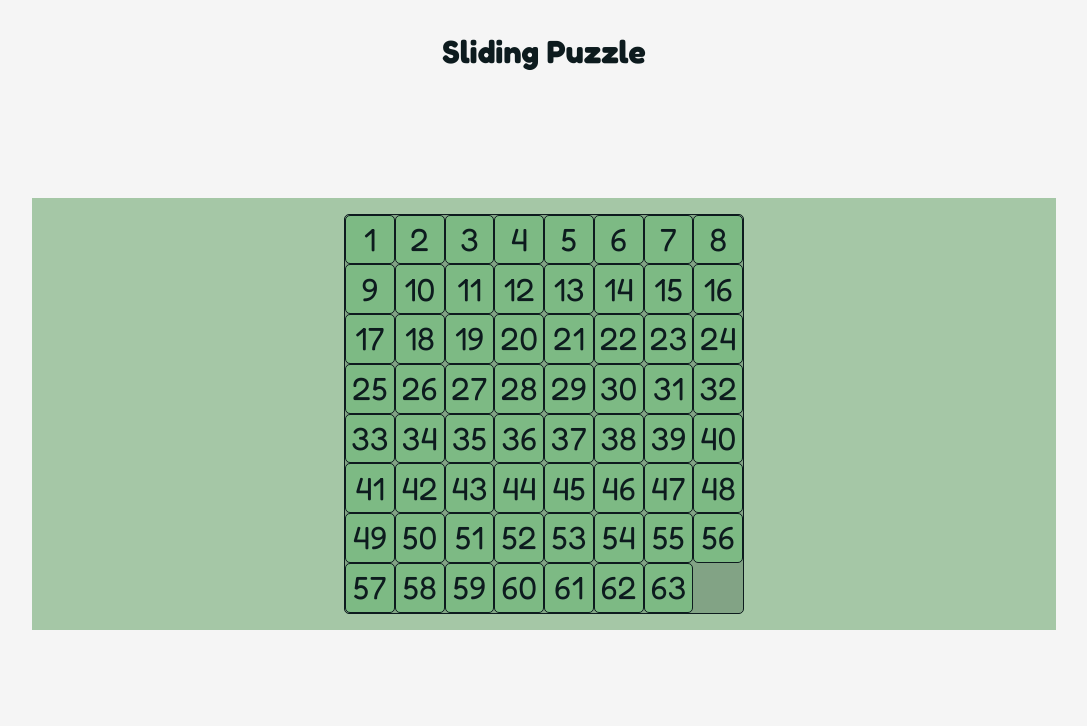
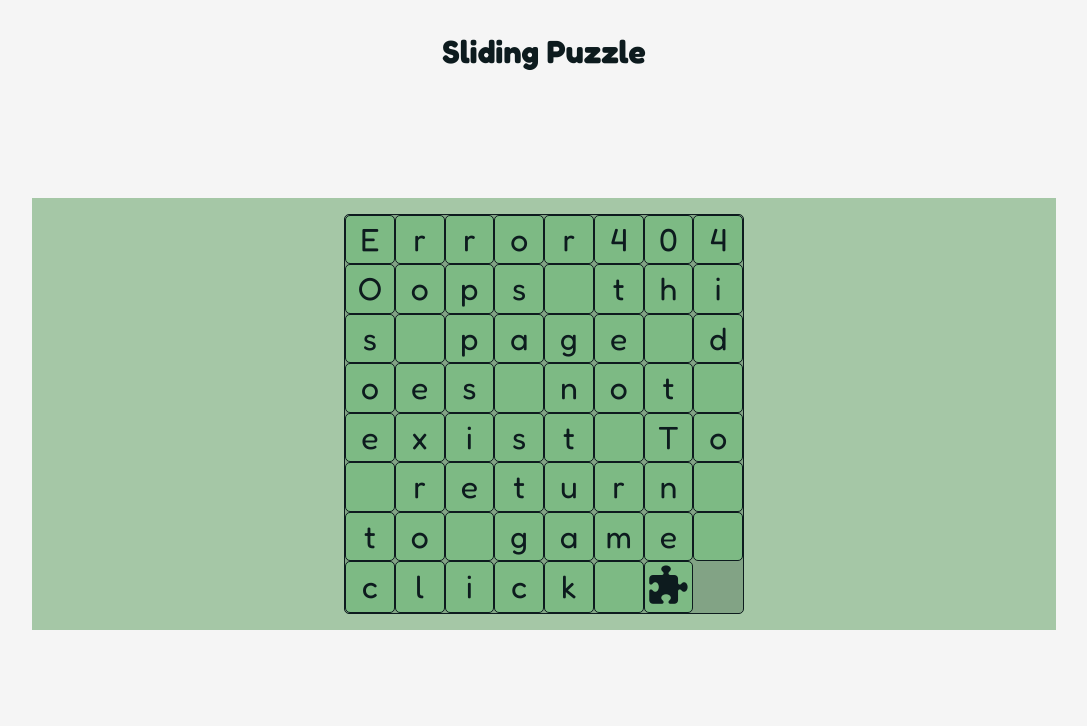
Before and after one commit to theresaabl/sliding-puzzle, a plain HTML site: page 404.html in a window 1280 px wide. Shown: the top 726 px of the page, without its empty margins (96-1183 px from the left). Drawn offline with Linux system fonts and the light colour scheme.

Commit message:
Create error message with function

```diff
--- a/assets/css/style.css
+++ b/assets/css/style.css
@@ -33,6 +33,10 @@ header {
 header a {
     text-decoration: none;
     color: inherit;
+}
+
+header a:hover, header a:active {
+    color: #0d1b1ea0;
 }
 
 header h1 {
@@ -300,6 +304,19 @@ dialog::backdrop {
     max-height: 50vh;
 }
 
+#error-message a {
+    text-decoration: none;
+    color: inherit;
+}
+
+#error-message a:hover, #error-message a:active {
+    color: #0d1b1ea0;
+}
+
+#error-message i {
+    font-size: 120%;
+}
+
 /* Puzzle grid */
 #error-message {
     border: 1px solid #0d1b1e;
--- a/assets/js/script-404.js
+++ b/assets/js/script-404.js
@@ -10,11 +10,12 @@ document.addEventListener("DOMContentLoaded", function() {
 function errorMessage(){
     let error = document.getElementById("error-message");
     let errorHTML = "";
+    let errorString = `Error404Oops this page does not exist To return to game click `;
     let gridSize = 8;
-    for (let i = 1; i < gridSize * gridSize; i++) {
-      errorHTML += `<div class="tile-style tile-js"><p>${i}</p></div>`;
+    for (let i = 0; i < errorString.length; i++) {
+      errorHTML += `<div class="tile-style"><p>${errorString[i]}</p></div>`;
     }
-    errorHTML += '<div class="empty-tile tile-js"><p>0</p></div>';
+    errorHTML += '<div class="tile-style"><p><a href="index.html"><i class="fa-solid fa-puzzle-piece" title="Go to game"></i></a></p></div>';
     document.getElementById("error-message").innerHTML = errorHTML;
     //set styles for grid
     //calculate column-width depending on gridSize as a percentage
```
